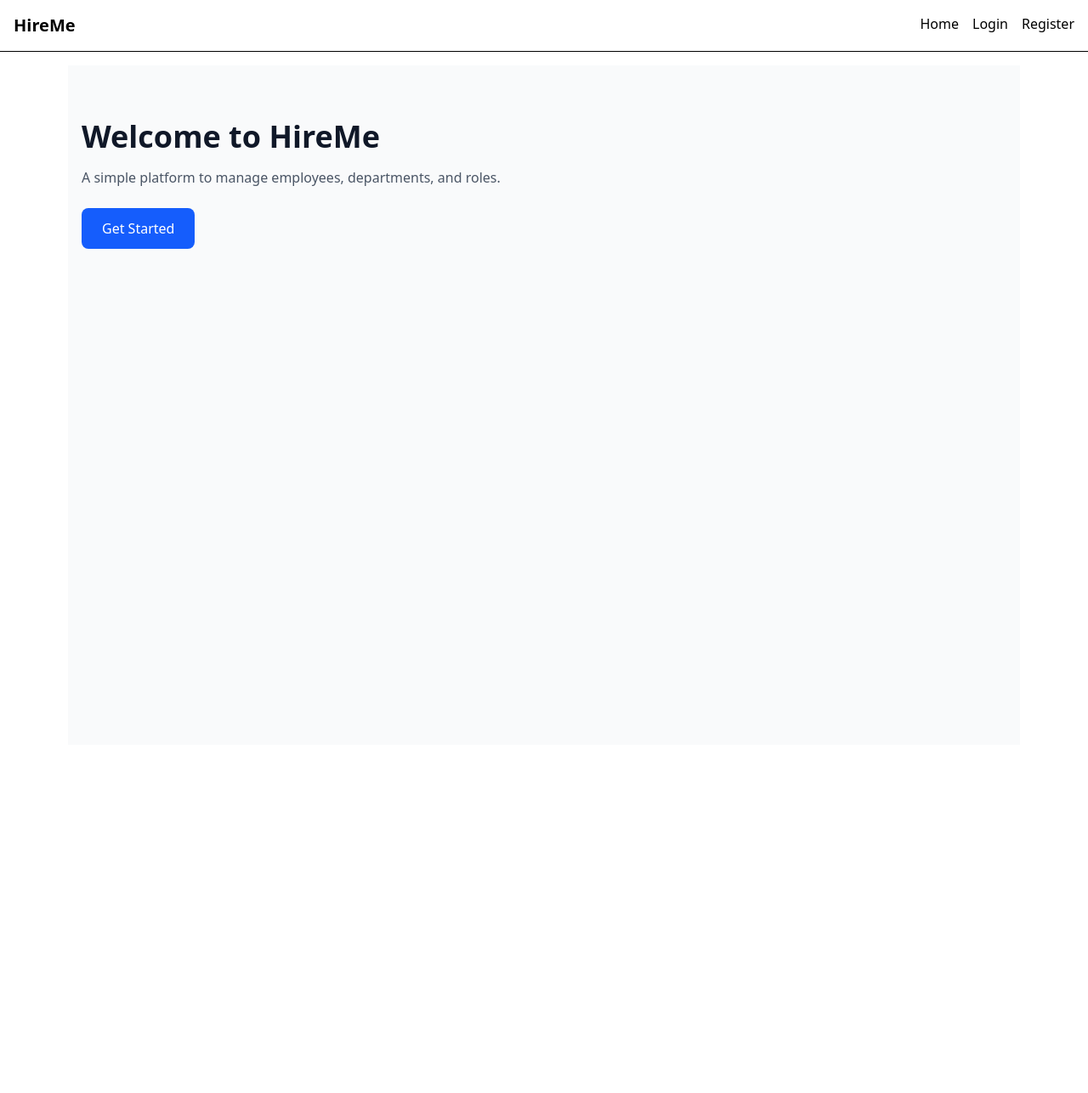
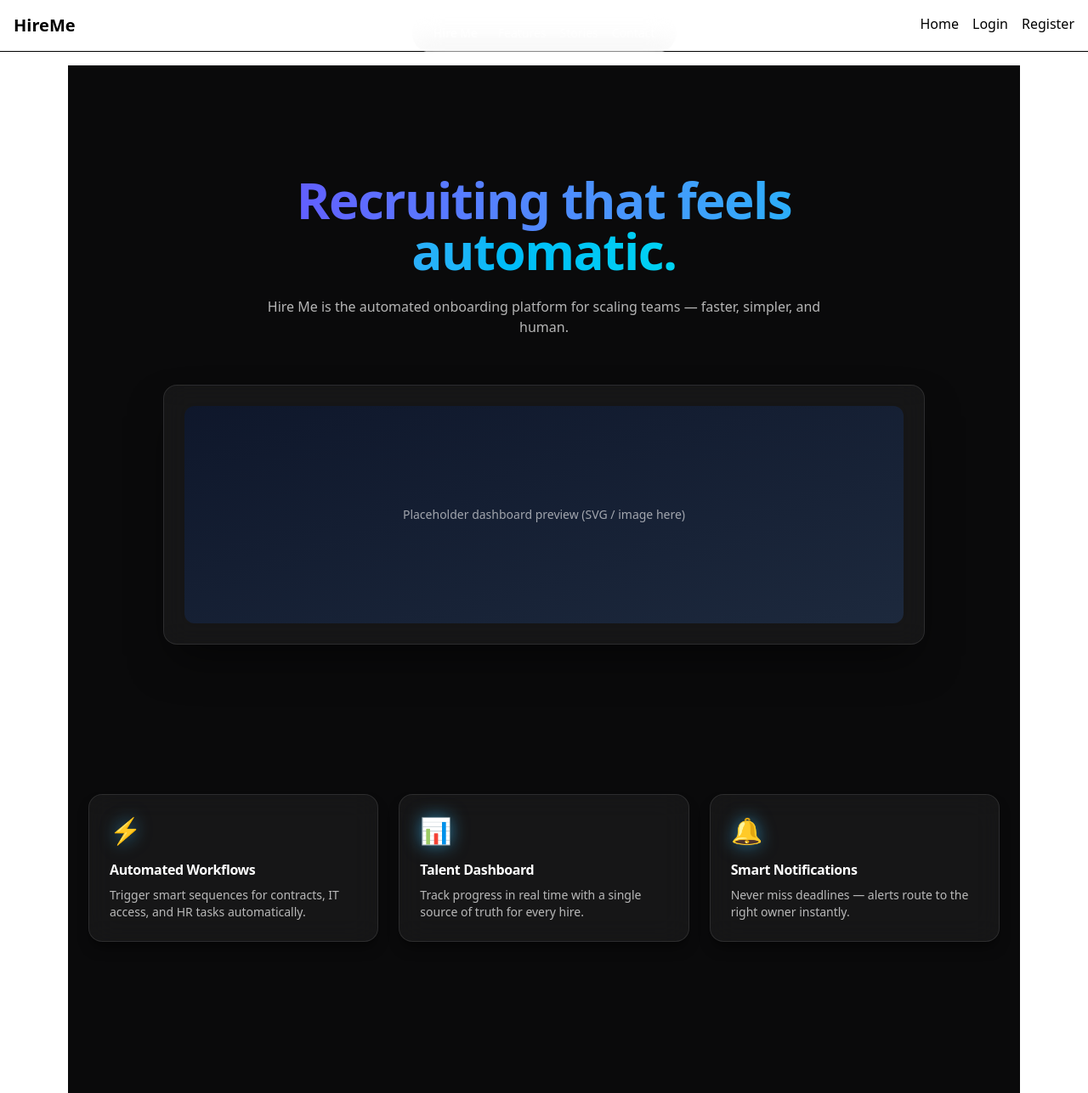
Before and after one commit to RahatInCode/hireMe, a React (Vite) app in the folder frontend/: page / in a window 1280 px wide. Shown: the top 1287 px of the page at 85% size. Before the commit the page ends 893 px from the top, so only its background shows below. Built offline with nearby package versions, Linux system fonts and the light colour scheme.

Commit message:
testing new ui designs , will use Ai models to generate the UI interface

```diff
--- a/frontend/package.json
+++ b/frontend/package.json
@@ -12,6 +12,7 @@
   "dependencies": {
     "@tailwindcss/vite": "^4.1.18",
     "firebase": "^12.7.0",
+    "framer-motion": "^12.24.10",
     "react": "^19.2.0",
     "react-dom": "^19.2.0",
     "react-hot-toast": "^2.6.0",
--- a/frontend/src/pages/Home.tsx
+++ b/frontend/src/pages/Home.tsx
@@ -1,20 +1,196 @@
-// src/pages/Home.tsx
+import { motion } from "framer-motion";
+import { useState, useEffect } from "react";
 
-export default function Home() {
+// Mock onboarding steps JSON
+const steps = [
+  { id: 1, label: "Contract Signed", status: "complete" },
+  { id: 2, label: "Hardware Shipped", status: "in-progress" },
+  { id: 3, label: "Account Provisioned", status: "pending" },
+  { id: 4, label: "Orientation Scheduled", status: "pending" },
+];
+
+const features = [
+  {
+    title: "Automated Workflows",
+    text: "Trigger smart sequences for contracts, IT access, and HR tasks automatically.",
+    icon: "⚡",
+  },
+  {
+    title: "Talent Dashboard",
+    text: "Track progress in real time with a single source of truth for every hire.",
+    icon: "📊",
+  },
+  {
+    title: "Smart Notifications",
+    text: "Never miss deadlines — alerts route to the right owner instantly.",
+    icon: "🔔",
+  },
+];
+
+// Navbar with glassmorphism + floating pill on scroll
+function Navbar() {
+  const [scrolled, setScrolled] = useState(false);
+
+  useEffect(() => {
+    function handleScroll() {
+      setScrolled(window.scrollY > 20);
+    }
+    window.addEventListener("scroll", handleScroll);
+    return () => window.removeEventListener("scroll", handleScroll);
+  }, []);
 
   return (
-    <div className="min-h-screen bg-gray-50">
-      <section className="max-w-6xl mx-auto px-4 py-16">
-        <h1 className="text-4xl font-bold text-gray-900">
-          Welcome to HireMe
-        </h1>
-        <p className="mt-4 text-gray-600">
-          A simple platform to manage employees, departments, and roles.
-        </p>
-        <button className="mt-6 px-6 py-3 bg-blue-600 text-white rounded-lg hover:bg-blue-700">
-          Get Started
-        </button>
-      </section>
+    <motion.nav
+      initial={{ y: -40, opacity: 0 }}
+      animate={{ y: 0, opacity: 1 }}
+      className={`fixed left-1/2 top-4 z-50 -translate-x-1/2 px-6 py-3 rounded-full border border-white/10 backdrop-blur-lg bg-white/5 transition-all ${
+        scrolled ? "shadow-xl shadow-black/40" : ""
+      }`}
+    >
+      <div className="flex items-center gap-6 text-sm text-white/80">
+        <span className="font-semibold tracking-tight">Hire Me</span>
+        <div className="flex gap-4">
+          <a href="#features" className="hover:text-white">Features</a>
+          <a href="#stories" className="hover:text-white">Stories</a>
+          <a href="#contact" className="hover:text-white">Contact</a>
+        </div>
+      </div>
+    </motion.nav>
+  );
+}
+
+// Hero Section
+function Hero() {
+  return (
+    <section className="pt-32 pb-20 text-center">
+      <motion.h1
+        initial={{ opacity: 0, y: 30 }}
+        whileInView={{ opacity: 1, y: 0 }}
+        viewport={{ once: true }}
+        transition={{ duration: 0.6 }}
+        className="mx-auto max-w-3xl text-5xl sm:text-6xl font-bold tracking-tight"
+      >
+        <span className="bg-linear-to-r from-indigo-500 to-cyan-400 bg-clip-text text-transparent">
+          Recruiting that feels automatic.
+        </span>
+      </motion.h1>
+
+      <p className="mt-6 text-white/70 max-w-2xl mx-auto">
+        Hire Me is the automated onboarding platform for scaling teams — faster, simpler, and human.
+      </p>
+
+      {/* Floating dashboard preview */}
+      <motion.div
+        initial={{ opacity: 0, y: 50, rotateX: 15 }}
+        whileInView={{ opacity: 1, y: 0, rotateX: 0 }}
+        viewport={{ once: true }}
+        transition={{ type: "spring", stiffness: 80 }}
+        className="mt-14 mx-auto w-full max-w-4xl rounded-2xl border border-white/10 bg-white/5 backdrop-blur-lg shadow-2xl shadow-black/50 p-6"
+      >
+        <div className="h-64 w-full rounded-xl bg-linear-to-br from-slate-900 to-slate-800 grid place-content-center text-white/60">
+          <span className="text-sm">Placeholder dashboard preview (SVG / image here)</span>
+        </div>
+      </motion.div>
+    </section>
+  );
+}
+
+// Feature Cards
+function Features() {
+  return (
+    <section id="features" className="py-24">
+      <div className="grid grid-cols-1 md:grid-cols-3 gap-6">
+        {features.map((f, i) => (
+          <motion.div
+            key={f.title}
+            initial={{ opacity: 0, y: 30 }}
+            whileInView={{ opacity: 1, y: 0 }}
+            viewport={{ once: true }}
+            transition={{ delay: i * 0.1 }}
+            className="rounded-2xl p-6 bg-white/5 backdrop-blur-lg border border-white/10 shadow-lg shadow-black/40"
+          >
+            <div className="text-3xl mb-4 drop-shadow-[0_0_10px_rgba(56,189,248,0.6)]">
+              {f.icon}
+            </div>
+            <h3 className="font-semibold tracking-tight mb-2">{f.title}</h3>
+            <p className="text-white/70 text-sm">{f.text}</p>
+          </motion.div>
+        ))}
+      </div>
+    </section>
+  );
+}
+
+// Success Stories Marquee
+function SuccessStories() {
+  return (
+    <section id="stories" className="py-20 overflow-hidden">
+      <motion.div
+        initial={{ x: "100%" }}
+        animate={{ x: "-100%" }}
+        transition={{ duration: 16, repeat: Infinity, ease: "linear" }}
+        className="flex gap-10 text-white/80 whitespace-nowrap"
+      >
+        {["Onboarded 120 hires in 2 weeks", "Reduced time-to-hire by 45%", "Zero IT delays", "Candidates rated experience 4.9/5"].map(
+          (s) => (
+            <span key={s} className="text-sm">
+              {s}
+            </span>
+          )
+        )}
+      </motion.div>
+    </section>
+  );
+}
+
+// Onboarding Steps Preview
+function Steps() {
+  return (
+    <section className="py-16">
+      <h2 className="text-xl font-semibold tracking-tight mb-6">Onboarding Status</h2>
+      <div className="space-y-3">
+        {steps.map((s) => (
+          <motion.div
+            key={s.id}
+            initial={{ opacity: 0 }}
+            whileInView={{ opacity: 1 }}
+            viewport={{ once: true }}
+            className="flex items-center justify-between rounded-xl bg-white/5 border border-white/10 py-3 px-4"
+          >
+            <span>{s.label}</span>
+            <span className="text-xs uppercase text-white/60">{s.status}</span>
+          </motion.div>
+        ))}
+      </div>
+    </section>
+  );
+}
+
+// Footer
+function Footer() {
+  return (
+    <footer className="py-16 text-white/60 text-sm" id="contact">
+      <div className="border-t border-white/10 pt-6 flex flex-col md:flex-row items-center justify-between gap-4">
+        <p>© 2026 Hire Me — Automated Onboarding Platform</p>
+        <div className="flex gap-6">
+          <a href="#" className="hover:text-white">Privacy</a>
+          <a href="#" className="hover:text-white">Terms</a>
+          <a href="#" className="hover:text-white">Support</a>
+        </div>
+      </div>
+    </footer>
+  );
+}
+
+export default function App() {
+  return (
+    <div className="min-h-screen bg-[#0A0A0B] text-white font-inter px-6">
+      <Navbar />
+      <Hero />
+      <Features />
+      <SuccessStories />
+      <Steps />
+      <Footer />
     </div>
   );
 }
```
Also changed, not shown: 1 other file (tests, documents, lock files or other folders).
